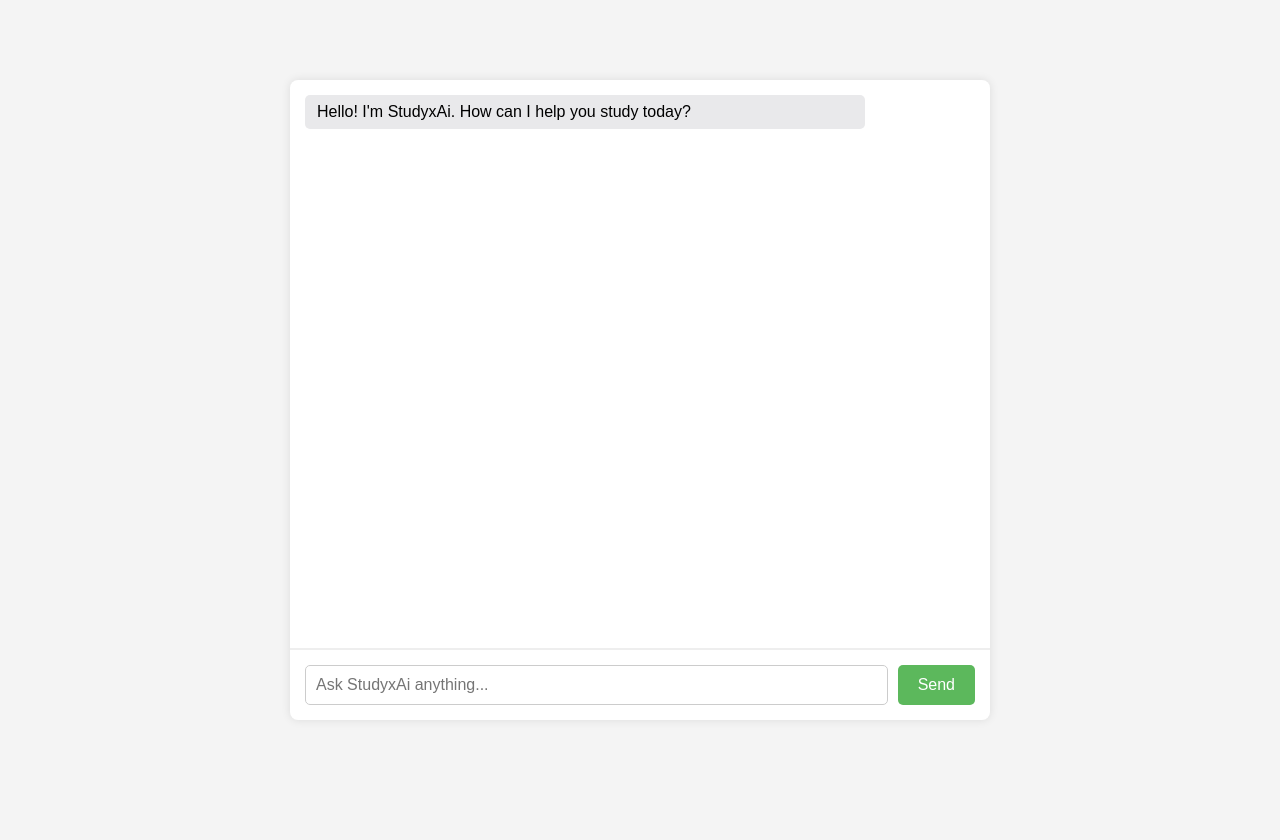
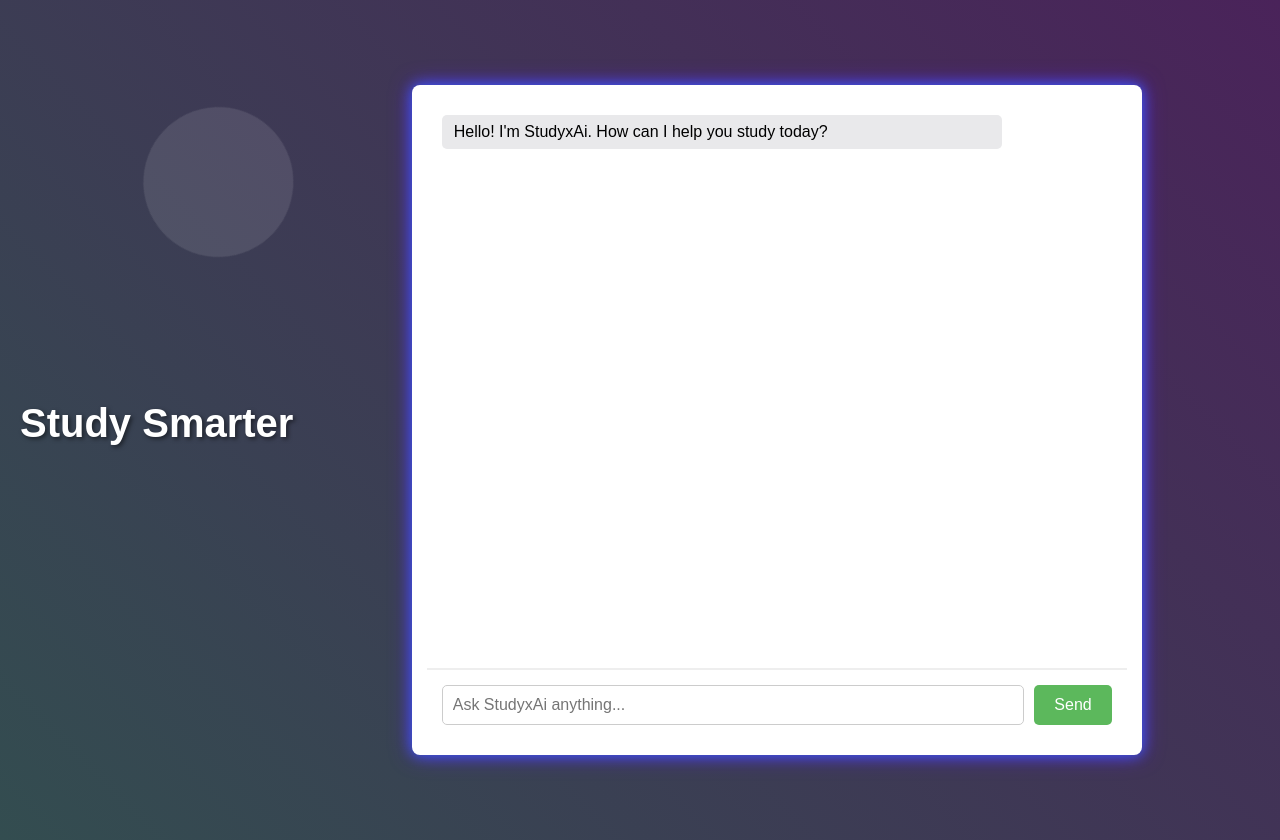
Before and after one commit to coder-user-x/studyxai, a website: page public/index.html in a window 1280 px wide. Before the commit the page ends 800 px from the top, so only its background shows below. Drawn offline with Linux system fonts and the light colour scheme.

Commit message:
Update index.html

```diff
--- a/public/index.html
+++ b/public/index.html
@@ -5,8 +5,106 @@
     <meta name="viewport" content="width=device-width, initial-scale=1.0">
     <title>StudyxAi Chat</title>
     <link rel="stylesheet" href="style.css">
+    <style>
+        /* Styles added directly in index.html */
+
+        /* Body background animation */
+        body {
+            margin: 0; /* Ensure no default margin interferes */
+            overflow: hidden; /* Hide moving shapes outside viewport */
+            /* Initial background color */
+            background: linear-gradient(45deg, #4a235a, #334d50); /* Initial gradient */
+            animation: background-animation 15s infinite alternate linear; /* Background color animation */
+            position: relative; /* Needed for absolute positioning of shapes */
+            min-height: 100vh; /* Ensure body takes full viewport height */
+        }
+
+        @keyframes background-animation {
+            0% { background: linear-gradient(45deg, #4a235a, #334d50); } /* Purple to Blue */
+            50% { background: linear-gradient(45deg, #334d50, #4a235a); } /* Blue to Purple */
+            100% { background: linear-gradient(45deg, #4a235a, #334d50); } /* Back to Purple to Blue */
+        }
+
+        /* Floating shapes in background */
+        body::before,
+        body::after {
+            content: '';
+            position: absolute;
+            width: 150px; /* Size of shapes */
+            height: 150px;
+            background: rgba(255, 255, 255, 0.1); /* Semi-transparent white */
+            border-radius: 50%; /* Make shapes circular */
+            z-index: -1; /* Place behind content */
+            animation: float 10s infinite ease-in-out alternate; /* Floating animation */
+        }
+
+        body::before {
+            top: 10%; left: 10%;
+            animation-duration: 12s; /* Different speed */
+            animation-delay: 1s; /* Different delay */
+        }
+
+        body::after {
+            bottom: 15%; right: 15%;
+            width: 120px; height: 120px;
+            animation-duration: 10s;
+            animation-delay: 0s;
+        }
+
+        @keyframes float {
+            0% { transform: translate(0, 0) rotate(0deg); }
+            50% { transform: translate(20px, 30px) rotate(180deg); }
+            100% { transform: translate(0, 0) rotate(360deg); }
+        }
+
+
+        /* "Study Smarter" header styling */
+        .app-title {
+            text-align: center;
+            color: #fff; /* White text */
+            margin-bottom: 20px; /* Space below title */
+            font-size: 2.5em; /* Large font size */
+            text-shadow: 2px 2px 4px rgba(0,0,0,0.5); /* Add a shadow */
+            z-index: 1; /* Ensure title is above background shapes */
+            position: relative; /* Needed for z-index to work */
+        }
+
+
+        /* Glowing border for chat container */
+        .chat-container {
+            z-index: 1; /* Ensure container is above background shapes */
+            position: relative; /* Needed for z-index and potential transform */
+            /* Initial box shadow, will be overridden by animation */
+            box-shadow: 0 0 10px rgba(0, 0, 0, 0.2);
+            animation: glowing-border 3s infinite alternate ease-in-out; /* Glowing animation */
+        }
+
+        @keyframes glowing-border {
+            0% { box-shadow: 0 0 5px #6a11cb, 0 0 10px #2575fc; border-color: #6a11cb; } /* Purple/Blue glow */
+            50% { box-shadow: 0 0 15px #2575fc, 0 0 25px #6a11cb; border-color: #2575fc; } /* Blue/Purple glow */
+            100% { box-shadow: 0 0 5px #6a11cb, 0 0 10px #2575fc; border-color: #6a11cb; } /* Back to Purple/Blue glow */
+        }
+
+         /* Adjust chat container padding/margin slightly if needed so glow is visible */
+         .chat-container {
+            /* ... previous styles ... */
+            padding: 15px; /* Ensure some internal space */
+            margin: 20px auto; /* Center the container and add margin */
+         }
+
+         /* Ensure chat box height is calculated correctly within container */
+         .chat-box {
+             /* ... previous styles ... */
+             height: calc(100% - 60px); /* Adjust based on input area height */
+             box-sizing: border-box; /* Include padding in height */
+         }
+
+
+    </style>
 </head>
 <body>
+    <h1 class="app-title">Study Smarter</h1>
+
     <div class="chat-container">
         <div class="chat-box" id="chatBox">
             <div class="message ai-message">
```
